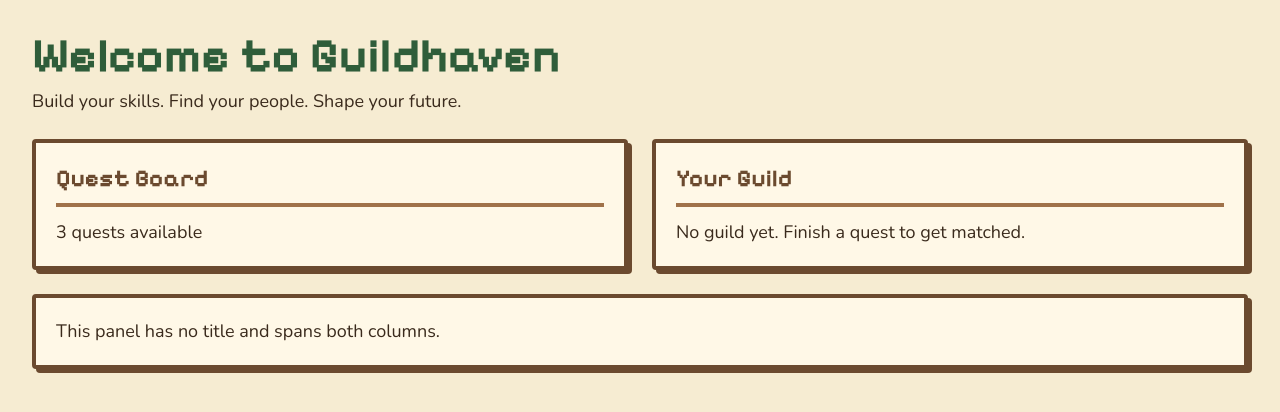
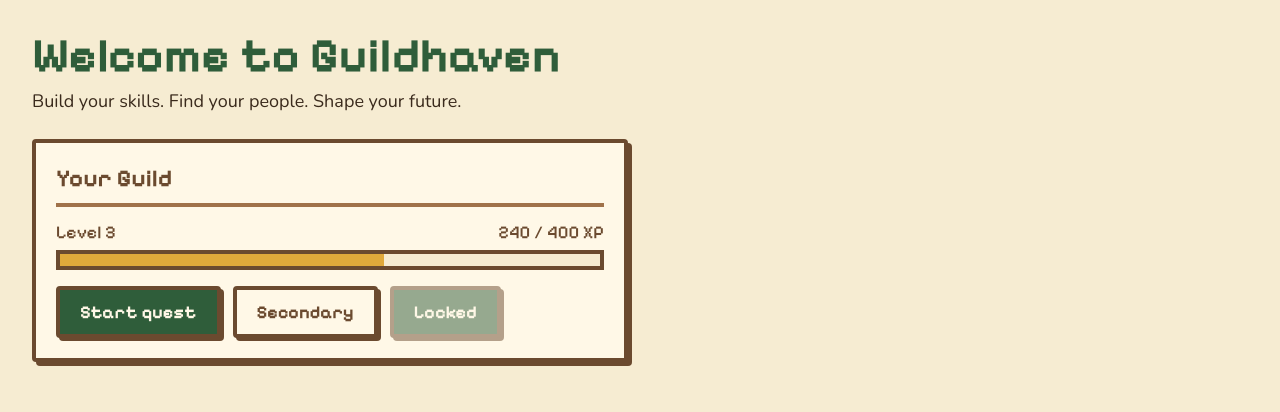
Before and after one commit to zarashiraz/guildhaven, a React (Vite) app: page / in a window 1280 px wide. Shown: the top 412 px of the page. Built offline with nearby package versions, Linux system fonts and the light colour scheme.

Commit message:
Add Button and XPBar components

```diff
--- a/package.json
+++ b/package.json
@@ -13,6 +13,7 @@
     "@tailwindcss/vite": "^4.3.5",
     "react": "^19.3.1",
     "react-dom": "^19.3.1",
+    "react-router-dom": "^7.18.5",
     "tailwindcss": "^4.3.5"
   },
   "devDependencies": {
--- a/src/App.jsx
+++ b/src/App.jsx
@@ -1,4 +1,6 @@
 import Panel from './components/ui/Panel';
+import Button from './components/ui/Button';
+import XPBar from './components/ui/XPBar';
 
 function App() {
   return (
@@ -7,15 +9,14 @@ function App() {
       <p className="mt-2">Build your skills. Find your people. Shape your future.</p>
 
       <div className="mt-6 grid gap-6 sm:grid-cols-2">
-        <Panel title="Quest Board">
-          <p>3 quests available</p>
-        </Panel>
         <Panel title="Your Guild">
-          <p>No guild yet. Finish a quest to get matched.</p>
-        </Panel>
-        <Panel className="sm:col-span-2">
-          <p>This panel has no title and spans both columns.</p>
-        </Panel>
+        <XPBar current={240} max={400} level={3} />
+        <div className="mt-4 flex flex-wrap gap-3">
+          <Button>Start quest</Button>
+          <Button variant="secondary">Secondary</Button>
+          <Button disabled>Locked</Button>
+        </div>
+      </Panel>
       </div>
     </main>
   );
--- /dev/null
+++ b/src/components/ui/Button.jsx
@@ -0,0 +1,18 @@
+const styles = {
+  primary: 'bg-forest text-cream border-bark hover:bg-forest/90',
+  secondary: 'bg-cream text-bark border-bark hover:bg-parchment',
+};
+
+function Button({ children, variant = 'primary', className = '', ...rest }) {
+  return (
+    <button
+      type="button"
+      className={`rounded-sm border-4 px-5 py-2 font-display text-lg font-bold shadow-[3px_3px_0_0_var(--color-bark)] active:translate-x-0.5 active:translate-y-0.5 active:shadow-none disabled:cursor-not-allowed disabled:opacity-50 ${styles[variant]} ${className}`}
+      {...rest}
+    >
+      {children}
+    </button>
+  );
+}
+
+export default Button;
--- /dev/null
+++ b/src/components/ui/XPBar.jsx
@@ -0,0 +1,27 @@
+function XPBar({ current, max, level }) {
+  const percent = Math.min(100, Math.round((current / max) * 100));
+
+  return (
+    <div>
+      <div className="mb-1 flex justify-between font-display text-bark">
+        <span>Level {level}</span>
+        <span>{current} / {max} XP</span>
+      </div>
+      <div
+        role="progressbar"
+        aria-label={`Level ${level} progress`}
+        aria-valuenow={current}
+        aria-valuemin={0}
+        aria-valuemax={max}
+        className="h-5 border-4 border-bark bg-parchment"
+      >
+        <div
+          className="h-full bg-gold transition-[width] duration-500"
+          style={{ width: `${percent}%` }}
+        />
+      </div>
+    </div>
+  );
+}
+
+export default XPBar;
```
Also changed, not shown: 1 other file (tests, documents, lock files or other folders).
